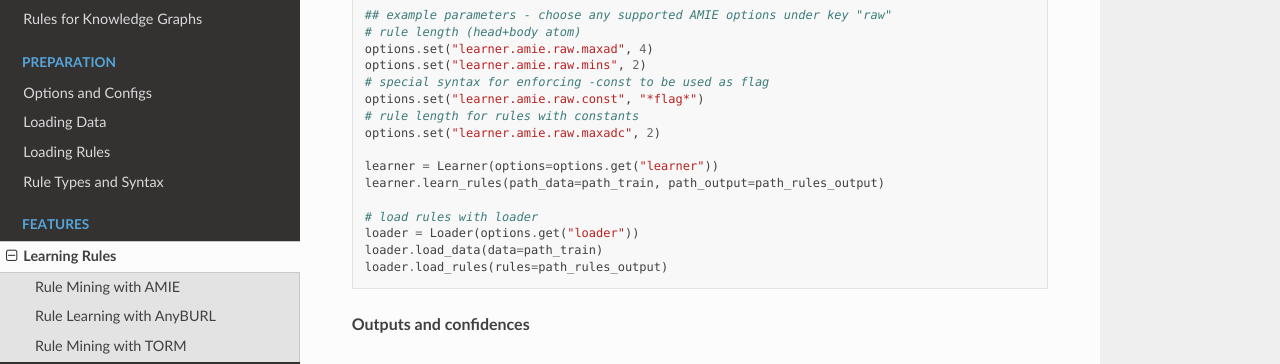
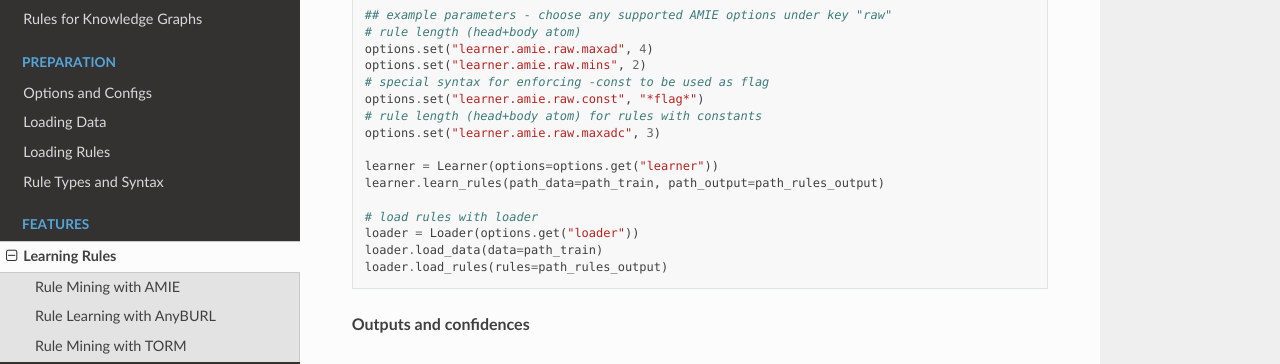
Before and after one commit to symbolic-kg/PyClause, a Sphinx documentation site: the page built from docs/feature/learning.rst, in a window 1280 px wide and 900 px high, scrolled down 634 px. Shown: the part 151-515 px from the top of the window. Built offline with Sphinx 7.4.7 and the Read the Docs theme 2.0.0, drawn with Linux system fonts in a browser that asks for light colours.

Commit message:
Update learning.rst

```diff
--- a/docs/feature/learning.rst
+++ b/docs/feature/learning.rst
@@ -36,8 +36,8 @@ Documentation and compile instructions for the release can be found `here <https
     options.set("learner.amie.raw.mins", 2)
     # special syntax for enforcing -const to be used as flag
     options.set("learner.amie.raw.const", "*flag*")
-    # rule length for rules with constants
-    options.set("learner.amie.raw.maxadc", 2)
+    # rule length (head+body atom) for rules with constants
+    options.set("learner.amie.raw.maxadc", 3)
 
     learner = Learner(options=options.get("learner"))
     learner.learn_rules(path_data=path_train, path_output=path_rules_output)
```
